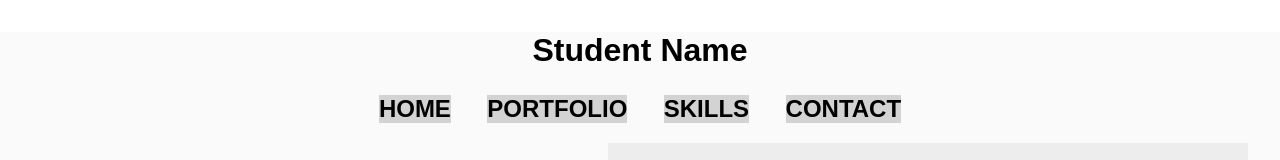
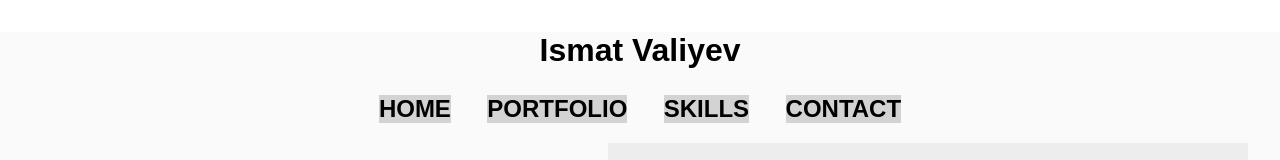
Before and after one commit to AzureXX/techdegree-project-2, a plain HTML site: page index.html in a window 1280 px wide. Shown: the top 160 px of the page. Drawn offline with Linux system fonts and the light colour scheme; a web font is replaced by a local one.

Commit message:
Bugfix-1
"Student Name" to "Ismat Valiyev"

```diff
--- a/index.html
+++ b/index.html
@@ -12,7 +12,7 @@
 
   <body>
     <header id="home" class="clearfix">
-      <h1>Student Name</h1>
+      <h1>Ismat Valiyev</h1>
       <nav class="main-nav">
         <ul>
           <li><a href="#home">HOME</a></li>
```
